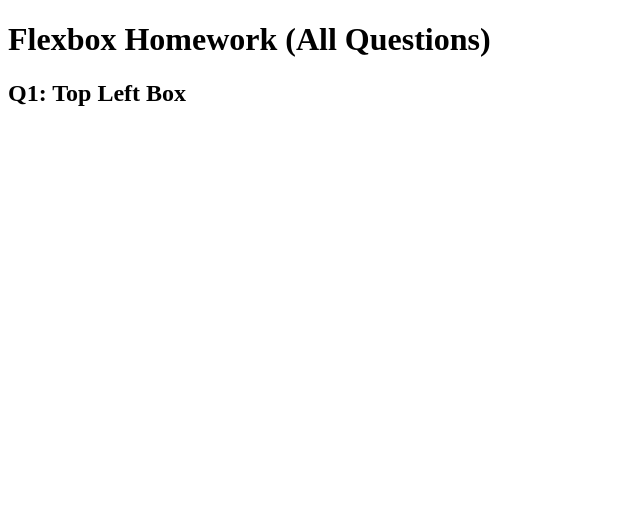
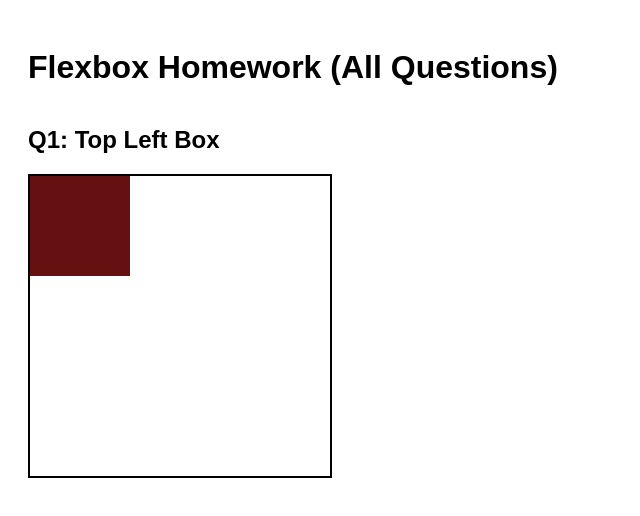
Before and after one commit to Sweetypatel13/Flexbox, a plain HTML site: page index.html in a window 1280 px wide. Shown: the whole page, without its empty margins (0-640 px from the left). Drawn offline with Linux system fonts and the light colour scheme.

Commit message:
provided css for q1

```diff
--- a/index.html
+++ b/index.html
@@ -4,7 +4,32 @@
     <meta charset="UTF-8">
     <meta name="viewport" content="width=device-width, initial-scale=1.0">
     <title>flexbox</title>
+    <style>
+        body {
+          font-family: Arial;
+          padding: 20px;
+        }
 
+        h2 {
+          margin-top: 40px;
+        }
+
+        /* Q1 */
+        .q1-container {
+          width: 300px;
+          height: 300px;
+          border: 2px solid black;
+          display: flex;
+          justify-content: flex-start;
+          align-items: flex-start;
+        }
+
+        .q1-box {
+          width: 100px;
+          height: 100px;
+          background: rgb(102, 17, 17);
+        }
+    </style>
 </head>
 <body>
   <h1>Flexbox Homework (All Questions)</h1>
```
